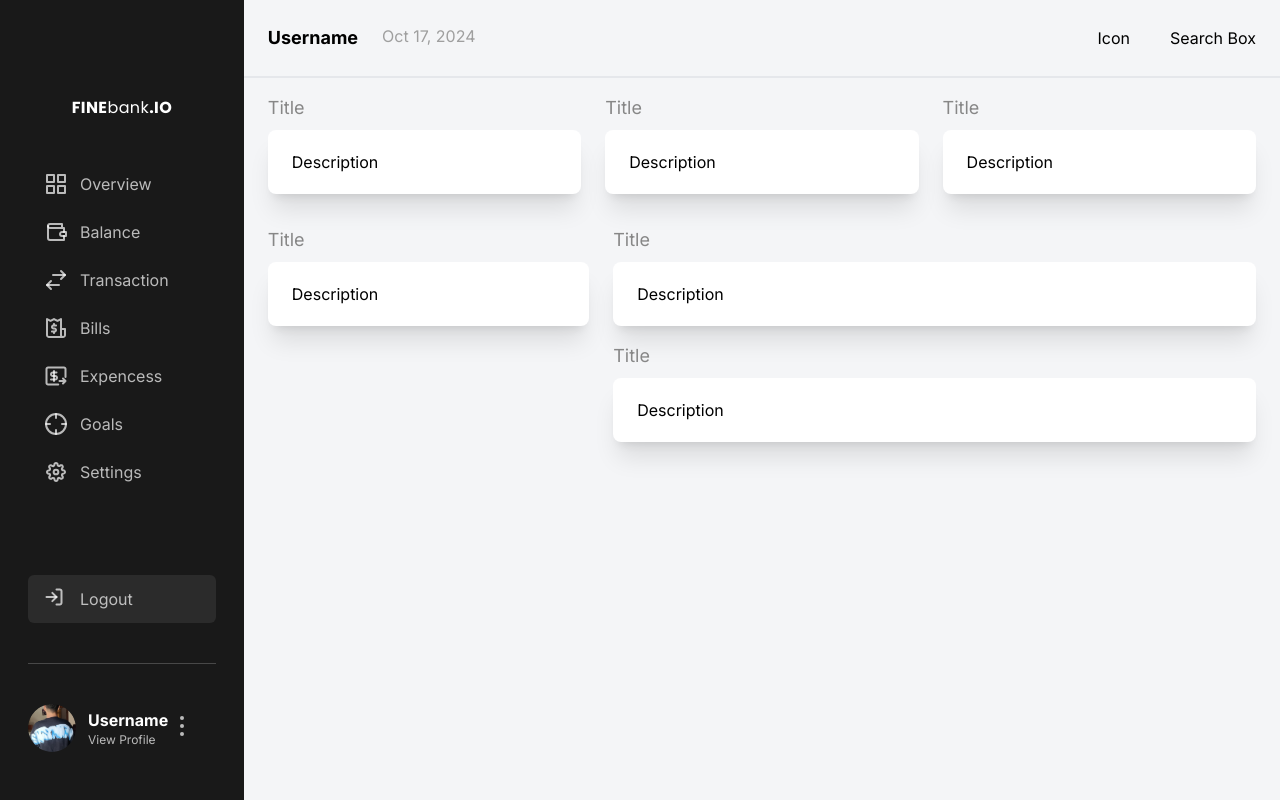
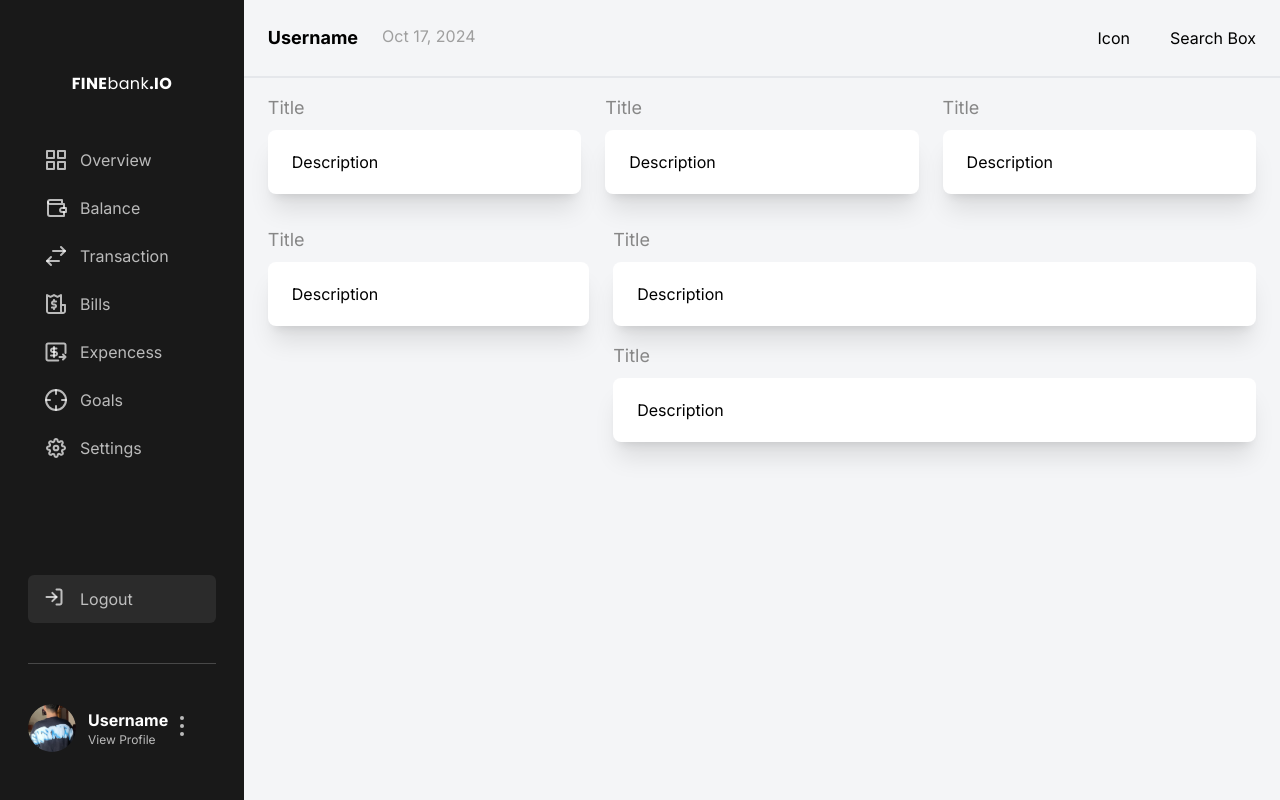
Before and after one commit to babaniii/admin-ui, a React (Vite) app: page / in a window 1280 px wide. Built offline with nearby package versions, Linux system fonts and the light colour scheme.

Commit message:
completed

```diff
--- a/src/components/Elements/Logo/index.jsx
+++ b/src/components/Elements/Logo/index.jsx
@@ -3,7 +3,7 @@ const Logo = (props) => {
 
   return (
     <div
-      className={`flex justify-center font-poppins tracking-wide mt-12 ${variant}`}
+      className={`flex justify-center font-poppins tracking-wide mt-6 ${variant}`}
     >
       <span className="font-bold ">FINE</span>bank
       <span className="font-bold">.IO</span>
```
